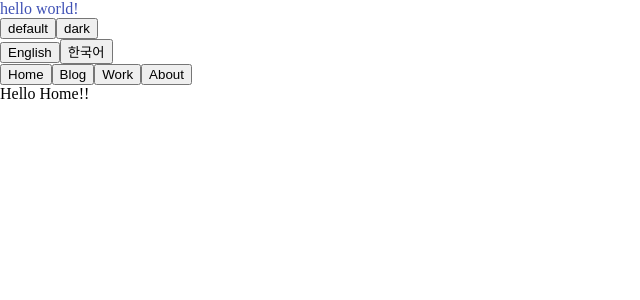
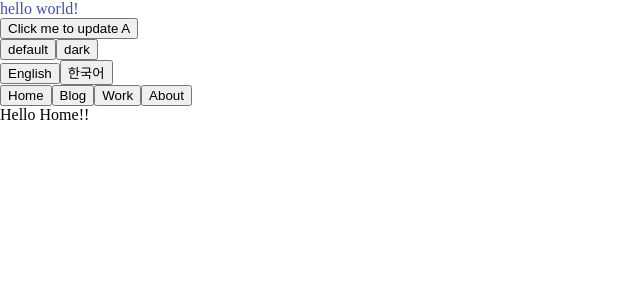
Before and after one commit to Johnyworld/johnyworld2021, a React (Create React App) app in the folder client/: page / in a window 1280 px wide. Shown: the top 300 px of the page, without its empty margins (0-640 px from the left). Built offline with nearby package versions, Linux system fonts and the light colour scheme.

Commit message:
Add code using Redux toolkit for test.

```diff
--- a/client/src/App.tsx
+++ b/client/src/App.tsx
@@ -1,5 +1,7 @@
-import React, { useState } from 'react';
+import React, { useReducer, useState } from 'react';
 import { BrowserRouter, Switch, Route, Link } from 'react-router-dom';
+import { Reducer } from "@reduxjs/toolkit";
+import { reducer, ReducerType, initialState1, initialState2, slice1 } from './rootReducer';
 import { useTranslation } from 'react-i18next';
 import styled, { ThemeProvider } from 'styled-components';
 import { Languages, languages } from './Locales/i18n';
@@ -30,6 +32,13 @@ function App() {
 
   const { t, i18n } = useTranslation();
 
+  const [state, dispatch] = useReducer<Reducer<ReducerType>>(reducer, {
+    slice1: initialState1,
+    slice2: initialState2
+  });;
+
+  console.log('========== App', state.slice1 );
+
   const [ theme, setTheme ] = useState<Theme>('default');
 
   const handleChangeLanguage = (lang: Languages) => {
@@ -40,6 +49,14 @@ function App() {
     <ThemeProvider theme={themes[theme]}>
       <GlobalStyles />
       <Text>{t('hello')}</Text>
+
+      <button
+        onClick={() => {
+          dispatch(slice1.actions.updateA(1));
+        }}
+      >
+        Click me to update A
+      </button>
 
       <div>
         { keysOfThemes.map(theme=> (
--- /dev/null
+++ b/client/src/rootReducer.ts
@@ -0,0 +1,43 @@
+import {
+  createSlice,
+  PayloadAction,
+  combineReducers,
+} from "@reduxjs/toolkit";
+
+export const initialState1: { a: number; b: string } = { a: 0, b: "" };
+export const slice1 = createSlice({
+  name: "slice1",
+  initialState: initialState1,
+  reducers: {
+    updateA(state, action: PayloadAction<number>) {
+      state.a += action.payload;
+    },
+    updateB(state, action: PayloadAction<string>) {
+      state.b = action.payload;
+    }
+  }
+});
+
+export const initialState2: { c: number; d: number } = { c: 0, d: 0 };
+export const slice2 = createSlice({
+  name: "slice2",
+  initialState: initialState2,
+  reducers: {
+    updateC(state, action: PayloadAction<number>) {
+      state.c += action.payload;
+    },
+    updateD(state, action: PayloadAction<number>) {
+      state.d += action.payload;
+    },
+    updateCDD(state, action: PayloadAction<number>) {
+      state.c += action.payload;
+      state.d += action.payload * 2;
+    }
+  }
+});
+
+export const reducer = combineReducers({
+  slice1: slice1.reducer,
+  slice2: slice2.reducer
+});
+export type ReducerType = ReturnType<typeof reducer>;
```
